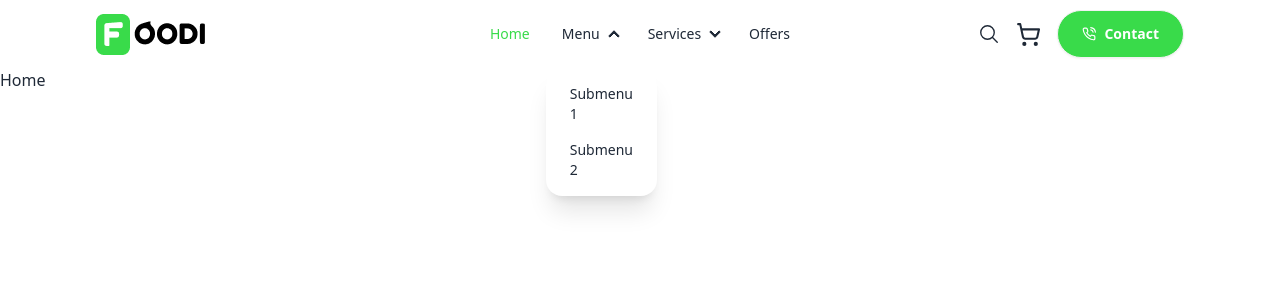
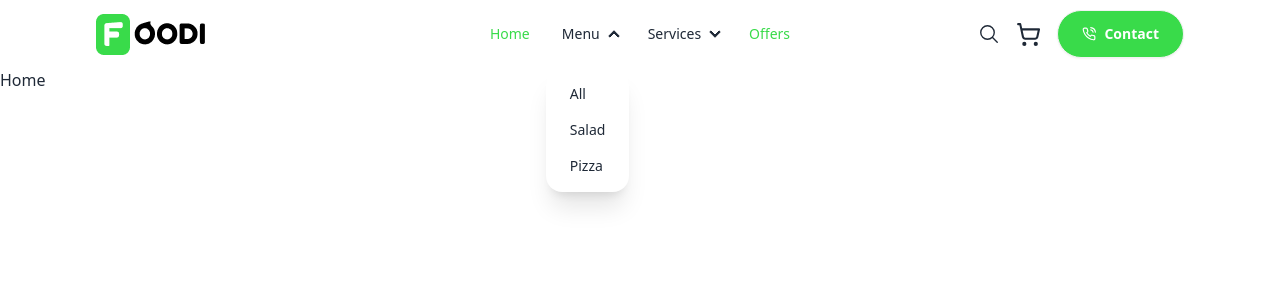
Before and after one commit to Sahil3982/Foodify, a React (Vite) app in the folder frontend/: page / in a window 1280 px wide. Both pictures are taken after a click on the heading "Menu". Shown: the top 300 px of the page. Built offline with nearby package versions, Linux system fonts and the light colour scheme.

Commit message:
Update Navbar.jsx

```diff
--- a/frontend/src/Components/Navbar.jsx
+++ b/frontend/src/Components/Navbar.jsx
@@ -38,10 +38,13 @@ const Navbar = () => {
                 <a>Menu</a>
                 <ul className="p-2">
                   <li>
-                    <a>Menu</a>
+                    <a>All</a>
                   </li>
                   <li>
-                    <a>Submenu 2</a>
+                    <a>Salad</a>
+                  </li>
+                  <li>
+                    <a>Pizza</a>
                   </li>
                 </ul>
               </li>
@@ -49,10 +52,13 @@ const Navbar = () => {
                 <a>Service</a>
                 <ul className="p-2">
                   <li>
-                    <a>Menu</a>
+                    <a>Online Order</a>
                   </li>
                   <li>
-                    <a>Submenu 2</a>
+                    <a>Table Booking</a>
+                  </li>
+                  <li>
+                    <a>Order Tracking</a>
                   </li>
                 </ul>
               </li>
@@ -76,10 +82,13 @@ const Navbar = () => {
                 <summary>Menu</summary>
                 <ul className="p-2">
                   <li>
-                    <a>Submenu 1</a>
+                    <a>All</a>
                   </li>
                   <li>
-                    <a>Submenu 2</a>
+                    <a>Salad</a>
+                  </li>
+                  <li>
+                    <a>Pizza</a>
                   </li>
                 </ul>
               </details>
@@ -89,22 +98,25 @@ const Navbar = () => {
                 <summary>Services</summary>
                 <ul className="p-2">
                   <li>
-                    <a>Submenu 1</a>
+                    <a>Online Order</a>
                   </li>
                   <li>
-                    <a>Submenu 2</a>
+                    <a>Table Booking</a>
+                  </li>
+                  <li>
+                    <a>Order Tracking</a>
                   </li>
                 </ul>
               </details>
             </li>
             <li>
-              <a>Offers</a>
+              <a className="text-green">Offers</a>
             </li>
           </ul>
         </div>
         <div className="navbar-end flex space-around gap-4 ">
           <IoSearchOutline size={22} />
-          <LuShoppingCart  size={25} />
+          <LuShoppingCart size={25} />
           <a className="btn bg-green rounded-full px-6 text-white flex"><FiPhoneCall />
             Contact</a>
         </div>
```
